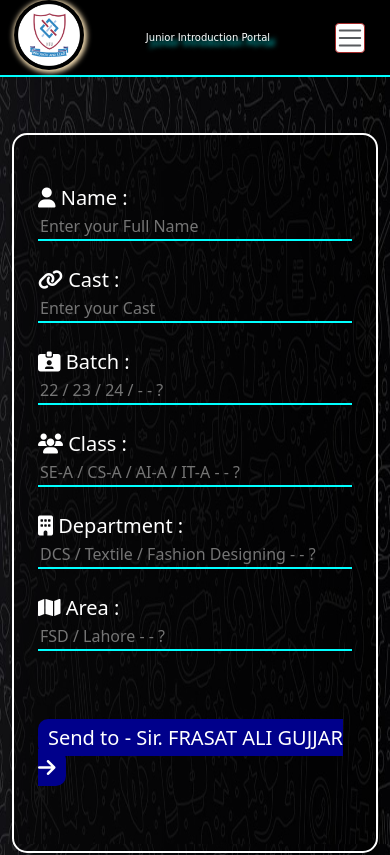
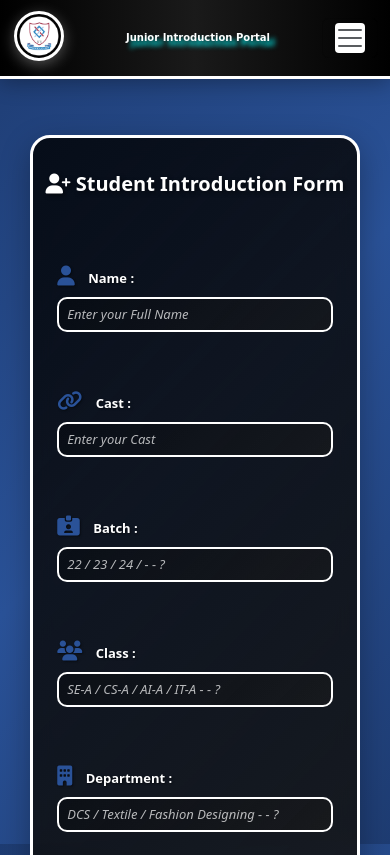
Before and after one commit to FrasatAliGujjar/NTU_Junior_Intro, a plain HTML site: page index.html in a window 390 px wide. Shown: the top 855 px of the page. Drawn offline with nearby package versions, Linux system fonts and the light colour scheme; a web font is replaced by a local one.

Commit message:
UI Update

```diff
--- a/index.html
+++ b/index.html
@@ -56,7 +56,7 @@
                     <span class="navbar-toggler-icon"></span>
                 </button>
                 <div class="collapse navbar-collapse" id="navbarSupportedContent">
-                    <ul class="navbar-nav me-auto mb-2 mb-lg-0 list_main">
+                    <!-- <ul class="navbar-nav me-auto mb-2 mb-lg-0 list_main">
                         <li class="nav-item" id="nav-btn1">
                             <a class="nav-link active" aria-current="page" href="index.html">
                                 <p class="home-btn">Home</p>
@@ -69,8 +69,7 @@
                             </a>
                         </li>
 
-                    </ul>
-
+                    </ul> -->
                 </div>
             </div>
         </nav>
@@ -86,8 +85,11 @@
                 <div class="container mt-5 mb-5 form_main">
                     <div class="row">
                         <div class="col-12">
+                            <br>
+                            <h2><i class="fa-solid fa-user-plus"></i> Student Introduction Form</h2>
+                            <br>
                             <form action="">
-                                <div class="container mt-5">
+                                <div class="container mt-3">
                                     <!-- row 1  -->
                                     <div class="row">
                                         <div class="col-12">
@@ -188,9 +190,7 @@
                                             </span>
                                         </div>
                                     </div>
-                                    <br>
 
-                                    <br>
 
 
                                     <!-- row 8  -->
@@ -210,10 +210,10 @@
                                 </div>
 
 
+                            </form>
                         </div>
                     </div>
                 </div>
-                </form>
 
 
 
@@ -240,25 +240,17 @@
 
     <!-- ==================================== Footer =================================================  -->
 
-    <div class="card text-center" style="margin-top: 2500px;">
-        <div class="card-header" style="background-color: darkblue; text-align: center;">
-            <ul class="nav nav-tabs card-header-tabs">
-                <li class="nav-item">
-                    <a style="text-decoration: none; color: darkblue;" class="nav-link active" aria-current="true"
-                        href="index.html">Home</a>
-                </li>
-                &emsp;
-                <li class="nav-item">
-                    <a style="text-decoration: none; color: darkblue;" class="nav-link active" href="about.html">About
-                        us</a>
-                </li>
-            </ul>
-        </div>
-        <div class="card-body">
-            <h5 class="card-title" style="color: darkblue; font-family: Regista_i;">Junior Introduction Portal
+    <div class="card text-center"
+        style="margin-top: 100px; border: none; background: linear-gradient(135deg, #000000 0%, #1a1a1a 100%); border-radius: 0px; box-shadow: 0 10px 30px rgba(0, 0, 0, 0.3);">
+        <div class="card-body"
+            style="background: linear-gradient(135deg, #000000 0%, #1a1a1a 100%); border-radius: 0 0 20px 20px;">
+            <h5 class="card-title"
+                style="color: #ffffff; font-family: 'Fasthand', cursive; font-size: 28px; text-shadow: 2px 2px 4px rgba(0, 0, 0, 0.5);">
+                Junior Introduction Portal
             </h5>
-            <p class="card-text">Introduce Yourself !</p>
-            <a href="#" class="btn btn-danger">BACK</a>
+            <p class="card-text" style="color: #ffffff; font-size: 16px; margin: 15px 0;">Introduce Yourself !</p>
+            <a href="#" class="btn"
+                style="background: linear-gradient(45deg, #2a5298, #1e3c72); border: 2px solid #ffffff; color: #ffffff; border-radius: 25px; padding: 10px 25px; font-weight: 600; transition: all 0.3s ease;">BACK</a>
         </div>
     </div>
 
--- a/navbar.css
+++ b/navbar.css
@@ -1,11 +1,10 @@
 body {
     margin: 0px;
     padding: 0px;
-    background: url('images/bg1.jpg');
-    background-position: fixed;
-    background-size: 100% 100%;
+    background: linear-gradient(135deg, #1e3c72 0%, #2a5298 50%, #1e3c72 100%);
     background-attachment: fixed;
-    background-repeat: no-repeat;
+    min-height: 100vh;
+    font-family: 'Segoe UI', Tahoma, Geneva, Verdana, sans-serif;
 }
 
 /* =================================================  */
@@ -63,7 +62,7 @@ body {
 
 /* ----------------------------- */
 .navbar-toggler-icon {
-    border: 1px solid brown;
+    /* border: 1px solid brown; */
     border-radius: 4px;
     color: brown;
     background-color: white;
@@ -74,14 +73,18 @@ body {
     border-radius: 50%;
     margin-right: 20px;
     margin-top: -5px;
-    box-shadow: 1px 1px 5px 2px wheat;
+    box-shadow: 0 4px 15px rgba(255, 255, 255, 0.3);
+    transition: all 0.3s ease;
+    border: 3px solid #ffffff;
 }
 .logo:hover {
     height: 70px;
     border-radius: 50%;
     margin-right: 20px;
     margin-top: -5px;
-    box-shadow: 1px 1px 5px 2px white;
+    box-shadow: 0 6px 25px rgba(255, 255, 255, 0.6);
+    transform: scale(1.05);
+    border: 3px solid #2a5298;
 }
 
 
@@ -95,11 +98,12 @@ body {
 }
 
 .nav_bar_main_container {
-
-    border-bottom: 2px solid cyan;
+    border-bottom: 3px solid #ffffff;
     border-radius: 0px;
     color: white;
-    background-color: rgba(0, 0, 0, 1);
+    background: linear-gradient(90deg, #000000 0%, #1a1a1a 50%, #000000 100%);
+    box-shadow: 0 4px 20px rgba(0, 0, 0, 0.3);
+    backdrop-filter: blur(10px);
 }
 
 .nav_bar_logo_bar {
@@ -131,44 +135,45 @@ body {
 
 /* -------------------------------------  */
 .title {
-    color: white;
+    color: #ffffff;
     font-size: 30px;
     font-family: 'Fasthand', cursive;
-    text-shadow: 5px 5px 5px cyan;
-
-
-
+    text-shadow: 2px 2px 4px rgba(0, 0, 0, 0.5);
+    transition: all 0.3s ease;
+    font-weight: bold;
 }
 
 .title:hover {
-    color: white;
+    color: #2a5298;
     font-size: 30px;
     font-family: 'Fasthand', cursive;
-    text-shadow: 5px 5px 5px wheat;
-
-
+    text-shadow: 2px 2px 8px rgba(255, 255, 255, 0.8);
+    transform: translateY(-2px);
 }
 
 .home-btn {
-
-    border: 2px solid cyan;
-    border-radius: 20px;
-    background-color: black;
+    border: 2px solid #ffffff;
+    border-radius: 25px;
+    background: linear-gradient(45deg, #000000, #1a1a1a);
     width: 100px;
     text-align: center;
-    padding: 5px;
-    color: white;
+    padding: 8px 15px;
+    color: #ffffff;
+    transition: all 0.3s ease;
+    font-weight: 500;
+    text-decoration: none;
 }
 
 .home-btn:hover {
-
-    border: 2px solid cyan;
-    border-radius: 20px;
-    background-color: cyan;
+    border: 2px solid #2a5298;
+    border-radius: 25px;
+    background: linear-gradient(45deg, #2a5298, #1e3c72);
     width: 100px;
     text-align: center;
-    padding: 5px;
-    color: black;
+    padding: 8px 15px;
+    color: #ffffff;
+    transform: translateY(-2px);
+    box-shadow: 0 4px 15px rgba(42, 82, 152, 0.4);
 }
 
 /* ========================   NAV BAR END   =========================  */
@@ -201,7 +206,7 @@ body {
 
     .nav_bar_main_container {
 
-        border-bottom: 2px solid cyan;
+        /* border-bottom: 2px solid cyan; */
         border-radius: 0px;
         color: white;
         background-color: rgba(0, 0, 0, 1);
@@ -210,43 +215,45 @@ body {
 
 @media only screen and (max-width: 768px) {
     .title {
-        color: white;
+        color: #ffffff;
         font-size: 20px;
         font-family: 'Fasthand', cursive;
-        text-shadow: 5px 5px 5px cyan;
-
-
-
+        text-shadow: 2px 2px 4px rgba(0, 0, 0, 0.5);
     }
 
     .title:hover {
-        color: white;
+        color: #2a5298;
         font-size: 20px;
         font-family: 'Fasthand', cursive;
-        text-shadow: 5px 5px 5px wheat;
+        text-shadow: 2px 2px 8px rgba(255, 255, 255, 0.8);
+    }
 
+    .nav_bar_main_container {
+        padding: 10px;
+    }
 
+    .logo {
+        height: 60px;
     }
 }
 
 @media only screen and (max-width: 535px) {
     .title {
-        color: white;
+        color: #ffffff;
         font-size: 15px;
         font-family: 'Fasthand', cursive;
-        text-shadow: 5px 5px 5px cyan;
-
-
-
+        text-shadow: 2px 2px 4px rgba(0, 0, 0, 0.5);
     }
 
     .title:hover {
-        color: white;
+        color: #2a5298;
         font-size: 15px;
         font-family: 'Fasthand', cursive;
-        text-shadow: 5px 5px 5px wheat;
+        text-shadow: 2px 2px 8px rgba(255, 255, 255, 0.8);
+    }
 
-
+    .logo {
+        height: 50px;
     }
 }
 
--- a/style.css
+++ b/style.css
@@ -27,48 +27,78 @@
 
 
 .form_main{
-
-    border: 2px solid white;
-    border-radius: 15px;
-    background-color: rgba(0,0,0,0.5);
+    border: 3px solid #ffffff;
+    border-radius: 20px;
+    background: linear-gradient(135deg, rgba(0,0,0,0.8) 0%, rgba(26,26,26,0.9) 100%);
     height: fit-content;
-    padding-bottom: 20px;
+    padding: 30px;
+    box-shadow: 0 10px 30px rgba(0, 0, 0, 0.3);
+    backdrop-filter: blur(10px);
+    margin: 20px auto;
+    max-width: 600px;
 }
 .lable_title{
-    font-size: 20px;
-    color: white;
+    font-size: 18px;
+    color: #ffffff;
+    font-weight: 600;
+    margin-bottom: 8px;
+    display: block;
+    text-shadow: 1px 1px 2px rgba(0, 0, 0, 0.5);
 }
 .input_field{
-    border: none ;
+    border: 2px solid #ffffff;
+    border-radius: 10px;
     box-shadow: none;
     outline: none;
-    color: white;
-    border-bottom: 2px solid cyan ;
-    background-color: rgba(0,0,0,0);
+    color: #ffffff;
+    background: linear-gradient(135deg, rgba(0,0,0,0.3) 0%, rgba(26,26,26,0.5) 100%);
+    width: 100%;
+    padding: 12px 15px;
+    font-size: 16px;
+    transition: all 0.3s ease;
+    margin-bottom: 20px;
+}
+
+.input_field:focus {
+    border: 2px solid #2a5298;
+    background: linear-gradient(135deg, rgba(42,82,152,0.2) 0%, rgba(30,60,114,0.3) 100%);
+    box-shadow: 0 0 15px rgba(42, 82, 152, 0.3);
+    transform: translateY(-2px);
+}
+
+.input_field::placeholder {
+    color: rgba(255, 255, 255, 0.7);
+    font-style: italic;
+}
+.send-btn{
+    border: 2px solid #ffffff;
+    border-radius: 15px;
+    padding: 15px 25px;
+    font-size: 18px;
+    margin-top: 20px;
+    color: #ffffff;
+    background: linear-gradient(45deg, #2a5298, #1e3c72);
+    box-shadow: 0 4px 15px rgba(42, 82, 152, 0.3);
+    cursor: pointer;
+    transition: all 0.3s ease;
+    font-weight: 600;
+    text-align: center;
+    display: inline-block;
+    text-decoration: none;
     width: 100%;
 }
-.send-btn{
 
-    /* border: 2px solid cyan; */
-    border-radius:  10px;
-    padding: 5px 10px;
-    font-size: 20px;
-    margin-top: 10px;
-    color: white;
-    background-color: darkblue;
-    /* box-shadow: 5px 5px 10px white; */
-}
 .send-btn:hover{
-
-    /* border: 2px solid cyan; */
-    border-radius:  10px;
-    padding: 5px 10px;
-    font-size: 20px;
-    margin-top: 10px;
-    color: white;
-    background-color: darkblue;
-    box-shadow: 2px 2px 5px wheat;
+    border: 2px solid #2a5298;
+    border-radius: 15px;
+    padding: 15px 25px;
+    font-size: 18px;
+    margin-top: 20px;
+    color: #ffffff;
+    background: linear-gradient(45deg, #1e3c72, #2a5298);
+    box-shadow: 0 6px 25px rgba(42, 82, 152, 0.5);
     cursor: pointer;
+    transform: translateY(-3px);
 }
 
 
@@ -81,17 +111,134 @@
 
 
 
+/* Additional styling for better visual appeal */
+.form_main h2 {
+    color: #ffffff;
+    text-align: center;
+    margin-bottom: 30px;
+    font-size: 28px;
+    font-weight: bold;
+    text-shadow: 2px 2px 4px rgba(0, 0, 0, 0.5);
+}
+
+.form_main .row {
+    margin-bottom: 15px;
+}
+
+/* Icon styling */
+.lable_title i {
+    margin-right: 10px;
+    color: #2a5298;
+    font-size: 20px;
+}
+
+/* Animation for form appearance */
+@keyframes fadeInUp {
+    from {
+        opacity: 0;
+        transform: translateY(30px);
+    }
+    to {
+        opacity: 1;
+        transform: translateY(0);
+    }
+}
+
+.form_main {
+    animation: fadeInUp 0.8s ease-out;
+}
+
+/* Footer button hover effect */
+.btn:hover {
+    transform: translateY(-2px) !important;
+    box-shadow: 0 6px 25px rgba(42, 82, 152, 0.5) !important;
+    background: linear-gradient(45deg, #1e3c72, #2a5298) !important;
+}
+
 /* =================================================  */
 @media only screen and (max-width: 1920px) {}
 
-@media only screen and (max-width: 1200px) {}
+@media only screen and (max-width: 1200px) {
+    .form_main {
+        max-width: 500px;
+        padding: 25px;
+    }
+}
 
-@media only screen and (max-width: 992px) {}
+@media only screen and (max-width: 992px) {
+    .form_main {
+        max-width: 450px;
+        padding: 20px;
+    }
 
-@media only screen and (max-width: 768px) {}
+    .lable_title {
+        font-size: 16px;
+    }
 
-@media only screen and (max-width: 535px) {}
+    .input_field {
+        padding: 10px 12px;
+        font-size: 14px;
+    }
+}
 
-@media only screen and (max-width: 480px) {}
+@media only screen and (max-width: 768px) {
+    .form_main {
+        max-width: 90%;
+        padding: 20px;
+        margin: 10px auto;
+    }
 
-@media only screen and (max-width: 412px) {}
+    .form_main h2 {
+        font-size: 24px;
+    }
+
+    .send-btn {
+        padding: 12px 20px;
+        font-size: 16px;
+    }
+}
+
+@media only screen and (max-width: 535px) {
+    .form_main {
+        padding: 15px;
+    }
+
+    .lable_title {
+        font-size: 14px;
+    }
+
+    .input_field {
+        padding: 8px 10px;
+        font-size: 14px;
+    }
+}
+
+@media only screen and (max-width: 480px) {
+    .form_main {
+        padding: 12px;
+    }
+
+    .form_main h2 {
+        font-size: 20px;
+    }
+
+    .send-btn {
+        padding: 10px 15px;
+        font-size: 14px;
+    }
+}
+
+@media only screen and (max-width: 412px) {
+    .form_main {
+        padding: 10px;
+    }
+
+    .lable_title {
+        font-size: 13px;
+    }
+
+    .input_field {
+        padding: 6px 8px;
+        font-size: 13px;
+    }
+}
```
Also changed, not shown: about.html (line endings or trailing spaces), script.js (line endings or trailing spaces).
